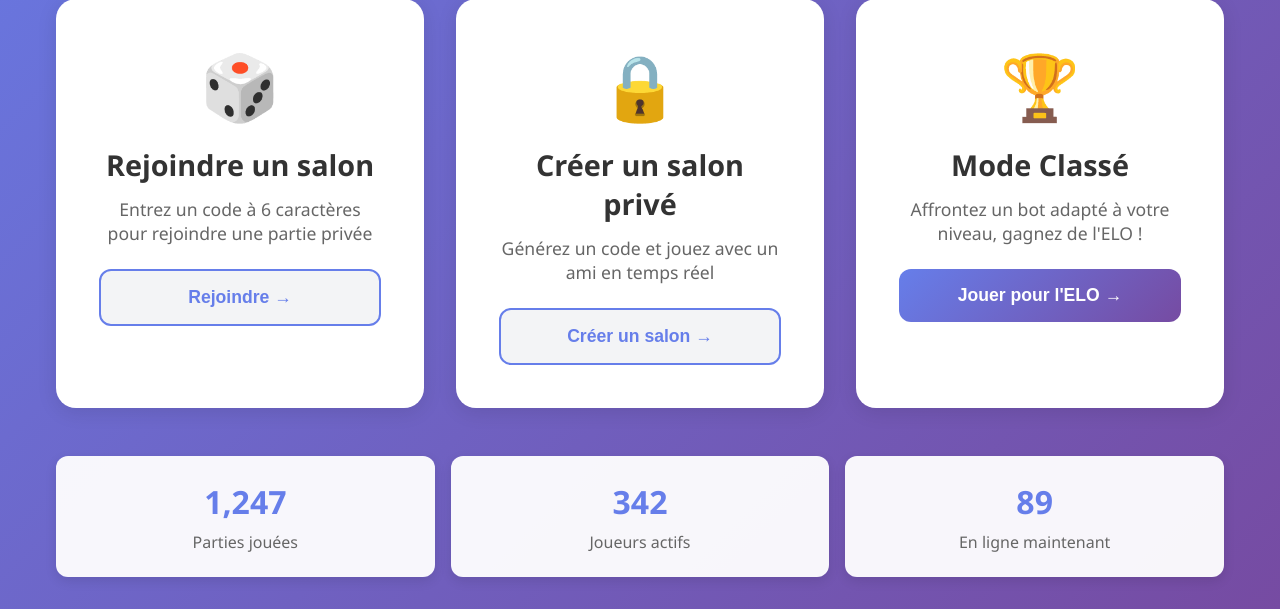
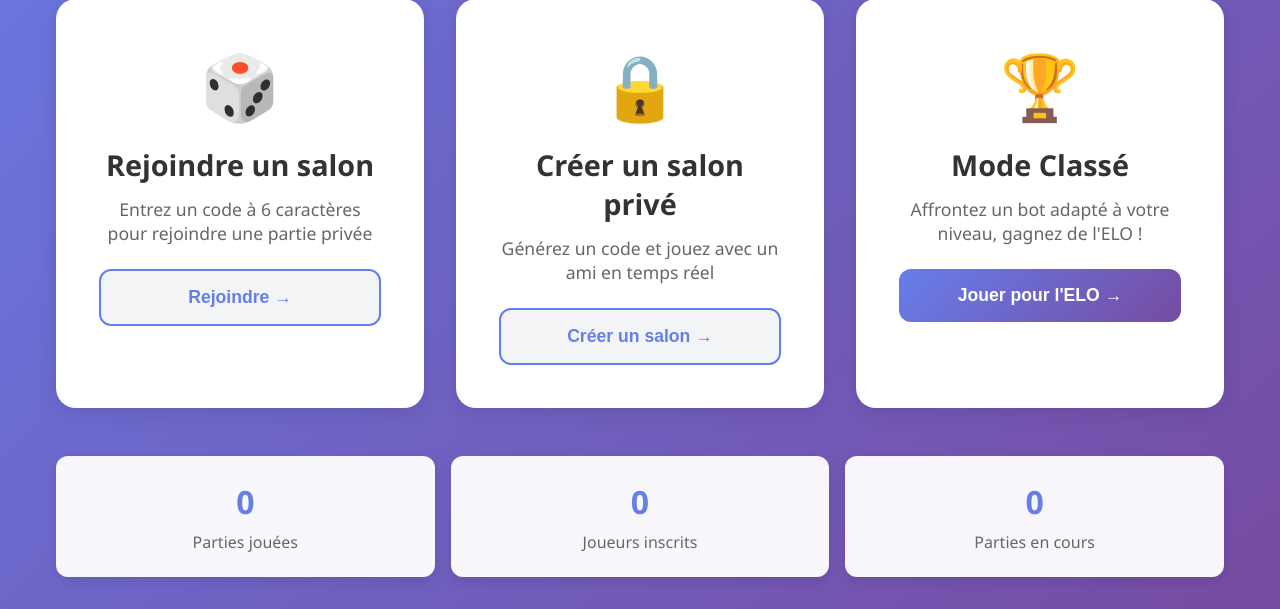
Before and after one commit to Alex12062012/Chess.io, a Flask app: page / in a window 1280 px wide. Shown: the part 422-1031 px from the top of the page. Run offline with Flask 3, Linux system fonts and the light colour scheme; data that the repository does not hold is empty; some libraries are stand-ins or nearby versions.

Commit message:
Update home.html

```diff
--- a/templates/home.html
+++ b/templates/home.html
@@ -205,18 +205,34 @@
 <!-- Statistiques globales -->
 <div class="stats-grid">
     <div class="stat-card">
-        <div class="stat-number">1,247</div>
+        <div class="stat-number" id="totalGames">{{ stats.total_games }}</div>
         <div class="stat-label">Parties jouées</div>
     </div>
     <div class="stat-card">
-        <div class="stat-number">342</div>
-        <div class="stat-label">Joueurs actifs</div>
+        <div class="stat-number" id="totalPlayers">{{ stats.total_players }}</div>
+        <div class="stat-label">Joueurs inscrits</div>
     </div>
     <div class="stat-card">
-        <div class="stat-number">89</div>
-        <div class="stat-label">En ligne maintenant</div>
+        <div class="stat-number" id="activeRooms">{{ stats.active_rooms }}</div>
+        <div class="stat-label">Parties en cours</div>
     </div>
 </div>
+
+<script>
+// Met à jour les stats toutes les 10 secondes
+setInterval(async function() {
+    try {
+        const response = await fetch('/api/stats');
+        const data = await response.json();
+
+        document.getElementById('totalGames').textContent = data.total_games;
+        document.getElementById('totalPlayers').textContent = data.total_players;
+        document.getElementById('activeRooms').textContent = data.active_rooms;
+    } catch (error) {
+        console.error('Erreur mise à jour stats:', error);
+    }
+}, 10000);
+</script>
 
 <!-- Modal pour rejoindre un salon -->
 <div id="joinModal" class="modal">
```
